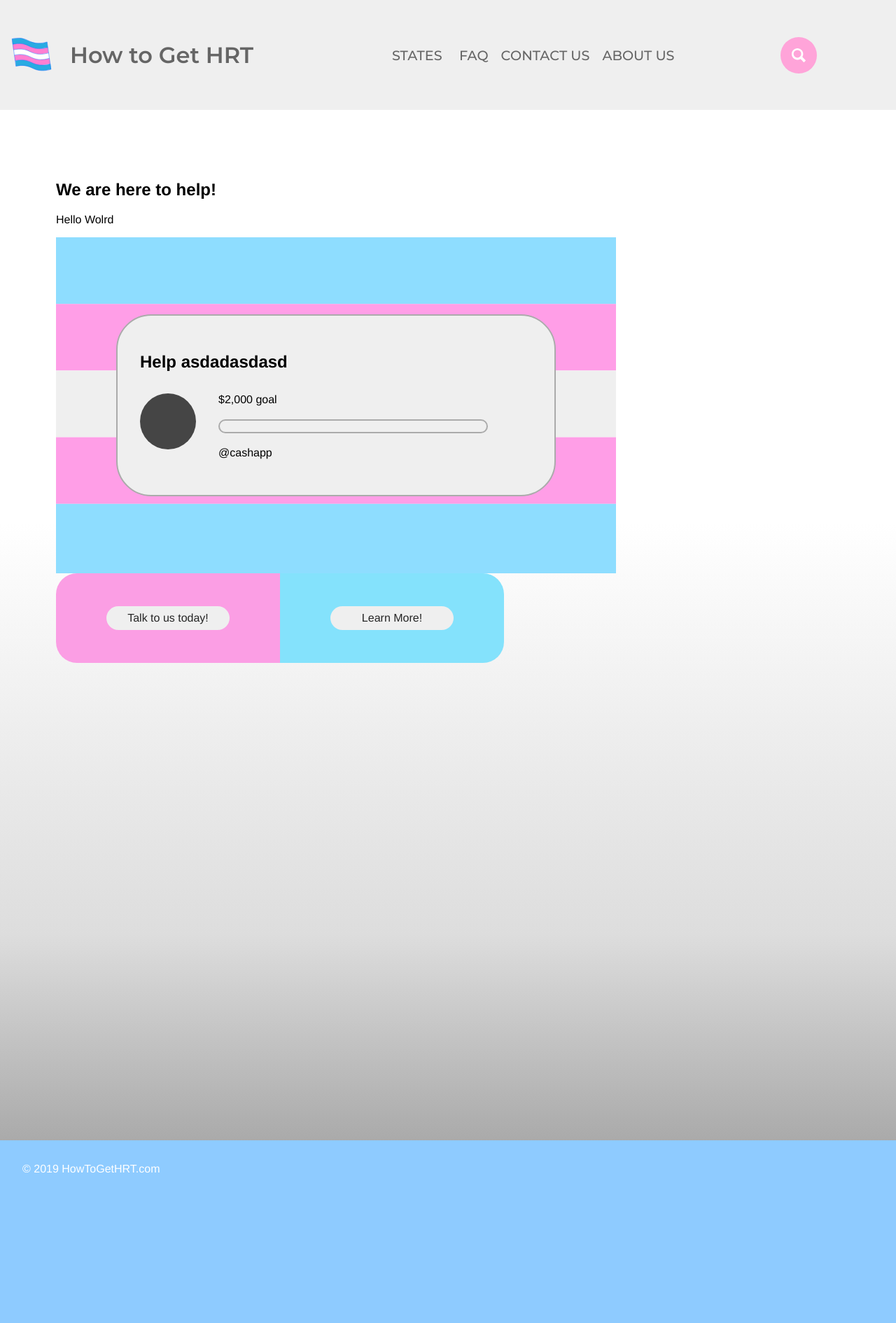
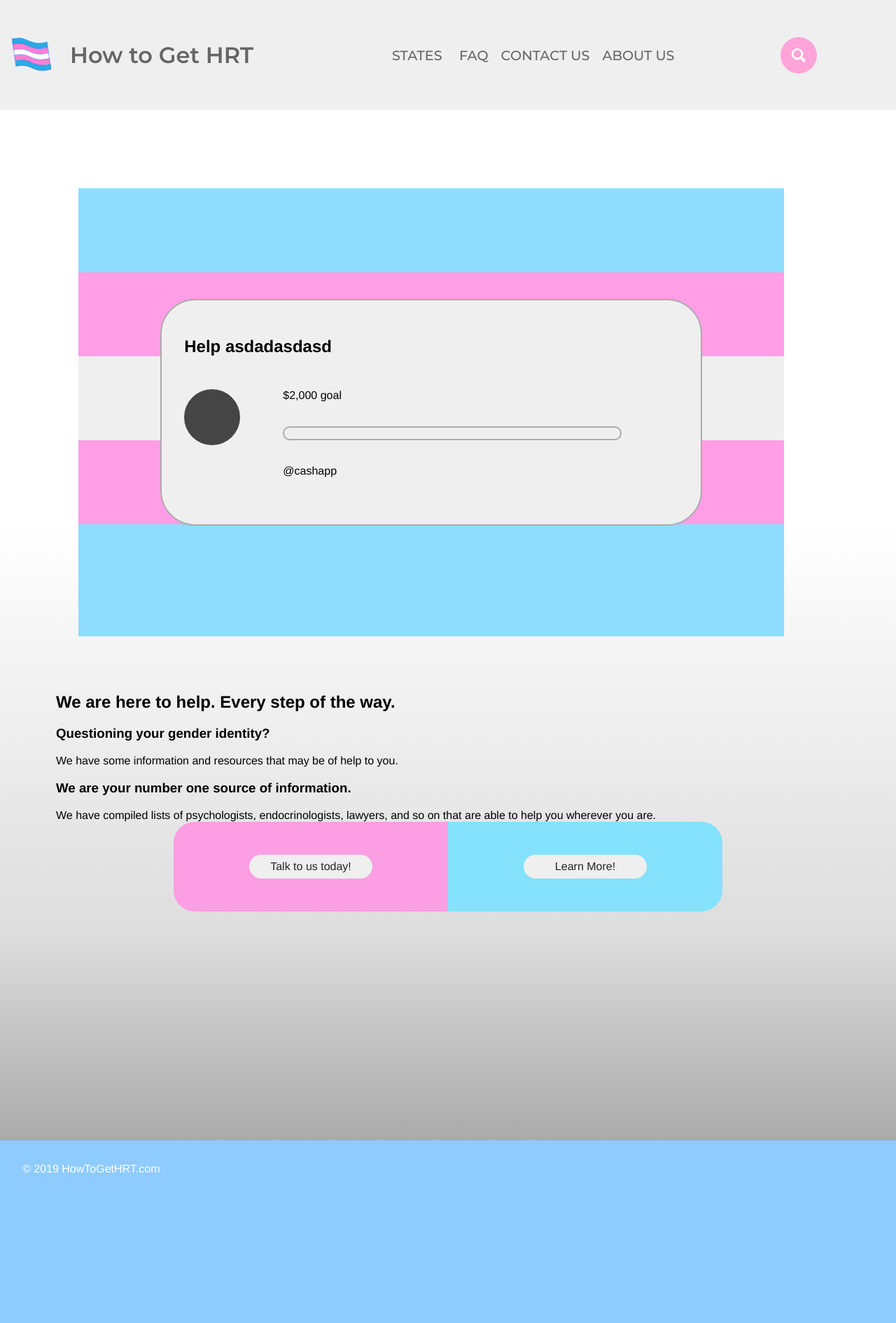
Before and after one commit to lukovana/How-to-Get-HRT, a PHP site: page / in a window 1280 px wide; the page is wider, and only the part inside the window is pictured. Shown: that part at 70% size. Run offline with PHP 8.4, Linux system fonts and the light colour scheme; some web fonts are replaced.

Commit message:
Added more content.

```diff
--- a/index.php
+++ b/index.php
@@ -50,11 +50,6 @@
             </div>
         </div>
         <main>
-            <section class="front">
-                <h2>We are here to help!</h2>
-                <p>Hello Wolrd</p>
-            </section>
-
             <div id="t-flag">
                 <div class="donation-container">
                     <h2>Help asdadasdasd</h2>
@@ -64,6 +59,20 @@
                     <span class="donation-carrier">@cashapp</span>
                 </div>
             </div>
+
+            <section id="info-front">
+                <h2>We are here to help. Every step of the way.</h2>
+
+                <div id="p-info">
+                    <h3>Questioning your gender identity?</h3>
+                    <span>We have some information and resources that may be of help to you.</span>
+                </div>
+
+                <div id="b-info">
+                    <h3>We are your number one source of information.</h3>
+                    <span>We have compiled lists of psychologists, endocrinologists, lawyers, and so on that are able to help you wherever you are.</span>
+                </div>
+            </section>
 
             <div id="tabs-container">
                 <div id="tab-container">
--- a/stylesheets/trans.css
+++ b/stylesheets/trans.css
@@ -1,11 +1,12 @@
 
 		#t-flag {
             background: url('../assets/images/bg.svg');
-            width: 50em;
-            height: 30em;
+            width: 90%;
+            height: 40em;
             display: flex;
             align-items: center;
             justify-content: center;
+            margin: 2em 2em 5em 2em;
         }
 
         .donation-container {
@@ -52,7 +53,9 @@
             grid-area: app;
         }
         #tabs-container {
-            width: 40em;
+            width: 70%;
+            margin-left: auto;
+            margin-right: auto;
         }
         #tab-container {
             height: 8em;
```
